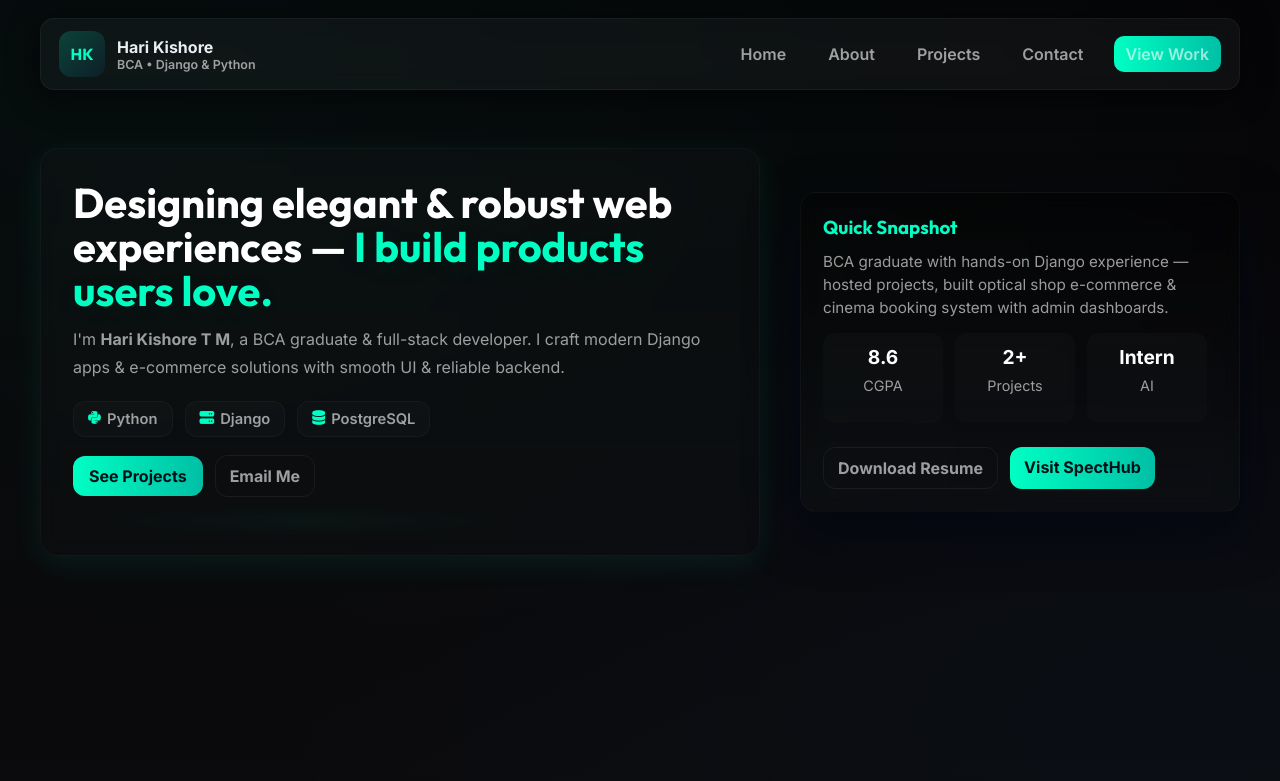
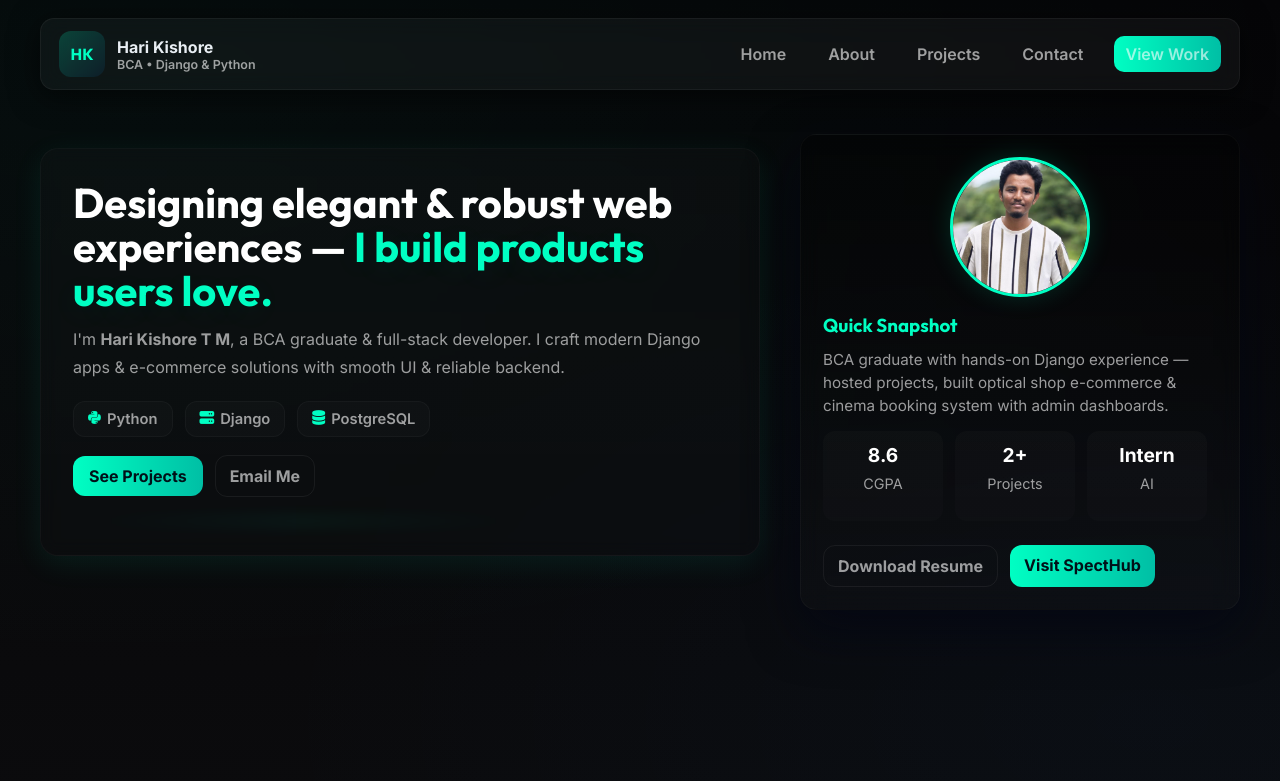
Before and after one commit to Hari0418-kishore/MyPortfolio, a plain HTML site: page index.html in a window 1280 px wide. Shown: the top 781 px of the page. Drawn offline with Linux system fonts and the light colour scheme.

Commit message:
Added profile picture to hero card

```diff
--- a/index.html
+++ b/index.html
@@ -118,7 +118,30 @@ footer{padding:28px 22px;text-align:center;color:var(--muted);font-size:0.92rem;
   .contact-grid{grid-template-columns:1fr;}
   .nav-links{display:none;}
 }
+.profile-pic-box {
+  display: flex;
+  justify-content: center;
+  align-items: center;
+  margin-bottom: 16px;
+}
 
+.profile-pic {
+  width: 140px;
+  height: 140px;
+  border-radius: 50%;
+  object-fit: cover;
+  border: 3px solid var(--accent);
+  box-shadow: 0 0 25px rgba(0,255,195,0.15);
+  transition: transform 0.3s ease, box-shadow 0.3s ease;
+}
+
+.profile-pic:hover {
+  transform: scale(1.05);
+  box-shadow: 0 0 40px rgba(0,255,195,0.25);
+}
+.hero-card {
+  margin-top: 40px; /* lowers the hero card slightly */
+}
 </style>
 </head>
 <body>
@@ -139,6 +162,7 @@ footer{padding:28px 22px;text-align:center;color:var(--muted);font-size:0.92rem;
 
 <header id="home" class="hero">
   <div class="hero-inner container">
+
     <div class="intro">
       <h1>Designing elegant & robust web experiences — <span class="accent">I build products users love.</span></h1>
       <p>I'm <strong>Hari Kishore T M</strong>, a BCA graduate & full-stack developer. I craft modern Django apps & e-commerce solutions with smooth UI & reliable backend.</p>
@@ -160,6 +184,9 @@ footer{padding:28px 22px;text-align:center;color:var(--muted);font-size:0.92rem;
     </div>
 
     <aside class="hero-card">
+       <div class="profile-pic-box">
+    <img src="profile.png" alt="Hari Kishore T M" class="profile-pic">
+  </div>
       <h3>Quick Snapshot</h3>
       <p>BCA graduate with hands-on Django experience — hosted projects, built optical shop e-commerce & cinema booking system with admin dashboards.</p>
       <div class="hero-stats">
```
Also changed, not shown: profile.png (added).
